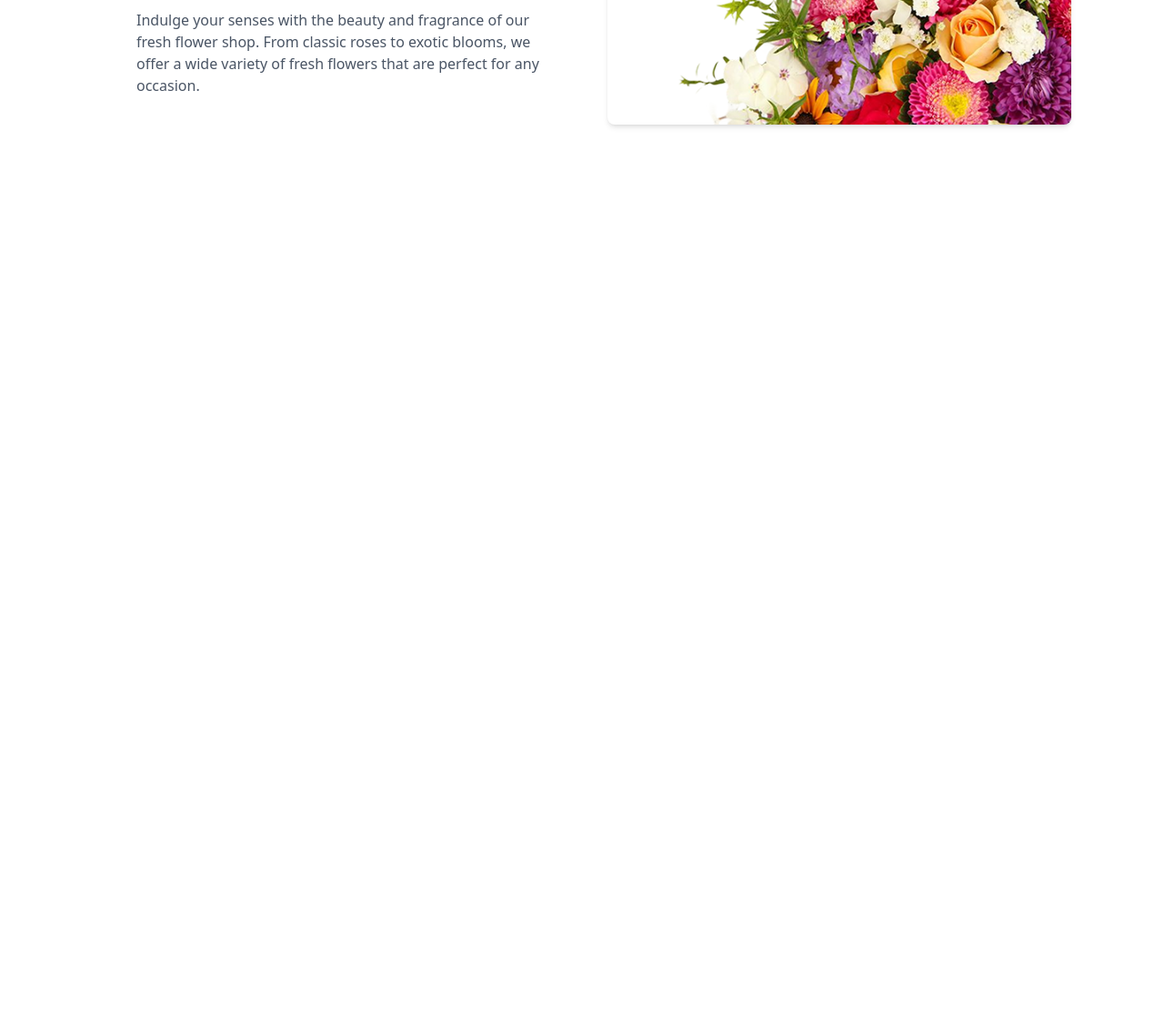
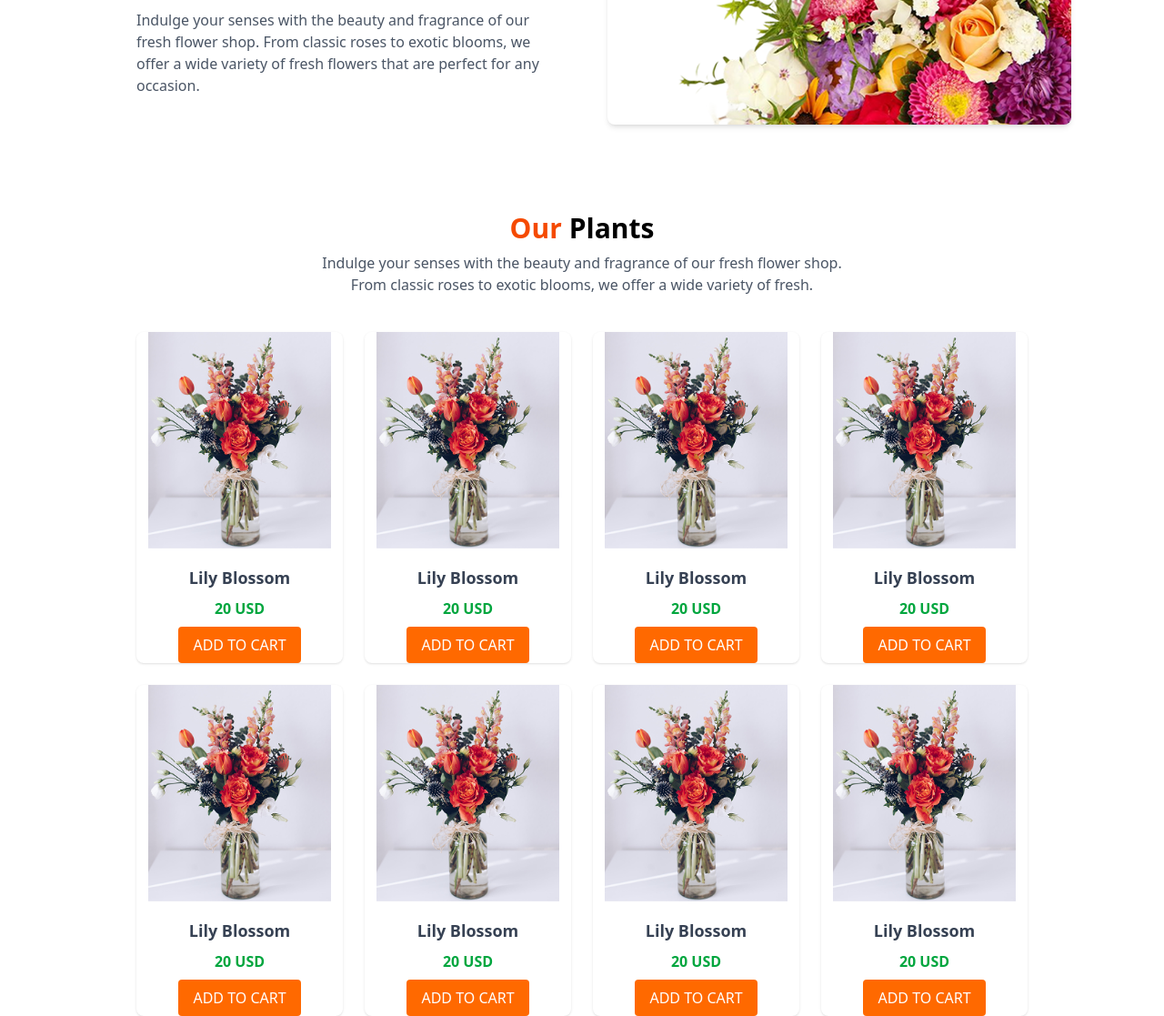
Before and after one commit to parvezislam760/my-second-assignment, a plain HTML site: page index.html in a window 1280 px wide. Shown: the part 618-1735 px from the top of the page at 91% size. Before the commit the page ends 803 px from the top, so only its background shows below. Drawn offline with nearby package versions, Linux system fonts and the light colour scheme.

Commit message:
added our plant and product img

```diff
--- a/index.html
+++ b/index.html
@@ -41,5 +41,85 @@
       </div>
     </div>
   </div>
+  <section>
+    <!-- our plant -->
+    <div class="text-center mt-12">
+      <h2 class="text-3xl font-bold">
+        <span class="text-orange-600">Our</span>
+        <span class="text-black">Plants</span>
+      </h2>
+      <p class="mt-2 text-gray-600 max-w-xl mx-auto">
+      Indulge your senses with the beauty and fragrance of our fresh flower shop. From classic roses to exotic blooms, we offer a wide variety of fresh.
+      </p>
+    </div>
+    <!-- product img -->
+    <div class="grid grid-cols-2 sm:grid-cols-2 md:grid-cols-3 lg:grid-cols-4 gap-6 mt-10 px-4 md:px-[150px]">
+      <!-- single product card -->
+      <div class="rounded-lg shadow hover:shadow-lg transition flex flex-col items-center text-center">
+        <img src="assets/sample-flower-image.png" alt="Lily Blossom" class="w-full h-60 object-contain rounded mb-4">
+        <h3 class="text-lg font-semibold text-gray-700">Lily Blossom</h3>
+        <p class="text-green-600 font-bold my-2">20 USD</p>
+        <button class="bg-orange-500 text-white px-4 py-2 rounded hover:bg-orange-600 transition">
+        ADD TO CART
+        </button>
+    </div>
+      <div class="rounded-lg shadow hover:shadow-lg transition flex flex-col items-center text-center">
+        <img src="assets/sample-flower-image.png" alt="Lily Blossom" class="w-full h-60 object-contain rounded mb-4">
+        <h3 class="text-lg font-semibold text-gray-700">Lily Blossom</h3>
+        <p class="text-green-600 font-bold my-2">20 USD</p>
+        <button class="bg-orange-500 text-white px-4 py-2 rounded hover:bg-orange-600 transition">
+        ADD TO CART
+        </button>
+    </div>
+      <div class="rounded-lg shadow hover:shadow-lg transition flex flex-col items-center text-center">
+        <img src="assets/sample-flower-image.png" alt="Lily Blossom" class="w-full h-60 object-contain rounded mb-4">
+        <h3 class="text-lg font-semibold text-gray-700">Lily Blossom</h3>
+        <p class="text-green-600 font-bold my-2">20 USD</p>
+        <button class="bg-orange-500 text-white px-4 py-2 rounded hover:bg-orange-600 transition">
+        ADD TO CART
+        </button>
+    </div>
+      <div class="rounded-lg shadow hover:shadow-lg transition flex flex-col items-center text-center">
+        <img src="assets/sample-flower-image.png" alt="Lily Blossom" class="w-full h-60 object-contain rounded mb-4">
+        <h3 class="text-lg font-semibold text-gray-700">Lily Blossom</h3>
+        <p class="text-green-600 font-bold my-2">20 USD</p>
+        <button class="bg-orange-500 text-white px-4 py-2 rounded hover:bg-orange-600 transition">
+        ADD TO CART
+        </button>
+    </div>
+      <div class="rounded-lg shadow hover:shadow-lg transition flex flex-col items-center text-center">
+        <img src="assets/sample-flower-image.png" alt="Lily Blossom" class="w-full h-60 object-contain rounded mb-4">
+        <h3 class="text-lg font-semibold text-gray-700">Lily Blossom</h3>
+        <p class="text-green-600 font-bold my-2">20 USD</p>
+        <button class="bg-orange-500 text-white px-4 py-2 rounded hover:bg-orange-600 transition">
+        ADD TO CART
+        </button>
+    </div>
+      <div class="rounded-lg shadow hover:shadow-lg transition flex flex-col items-center text-center">
+        <img src="assets/sample-flower-image.png" alt="Lily Blossom" class="w-full h-60 object-contain rounded mb-4">
+        <h3 class="text-lg font-semibold text-gray-700">Lily Blossom</h3>
+        <p class="text-green-600 font-bold my-2">20 USD</p>
+        <button class="bg-orange-500 text-white px-4 py-2 rounded hover:bg-orange-600 transition">
+        ADD TO CART
+        </button>
+    </div>
+      <div class="rounded-lg shadow hover:shadow-lg transition flex flex-col items-center text-center">
+        <img src="assets/sample-flower-image.png" alt="Lily Blossom" class="w-full h-60 object-contain rounded mb-4">
+        <h3 class="text-lg font-semibold text-gray-700">Lily Blossom</h3>
+        <p class="text-green-600 font-bold my-2">20 USD</p>
+        <button class="bg-orange-500 text-white px-4 py-2 rounded hover:bg-orange-600 transition">
+        ADD TO CART
+        </button>
+    </div>
+      <div class="rounded-lg shadow hover:shadow-lg transition flex flex-col items-center text-center">
+        <img src="assets/sample-flower-image.png" alt="Lily Blossom" class="w-full h-60 object-contain rounded mb-4">
+        <h3 class="text-lg font-semibold text-gray-700">Lily Blossom</h3>
+        <p class="text-green-600 font-bold my-2">20 USD</p>
+        <button class="bg-orange-500 text-white px-4 py-2 rounded hover:bg-orange-600 transition">
+        ADD TO CART
+        </button>
+    </div>
+  </section>
+
 </body>
 </html>
```
